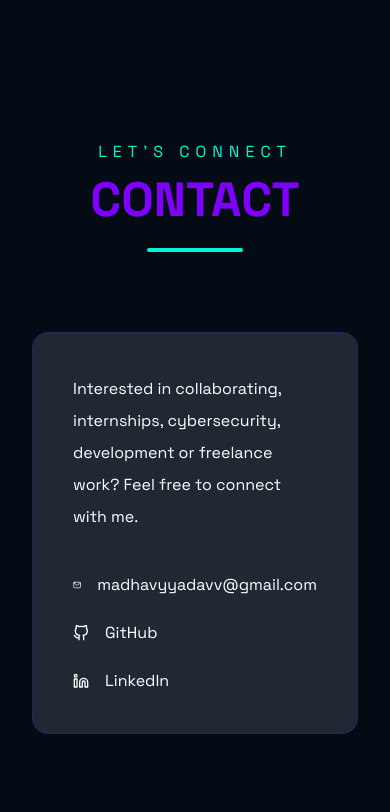
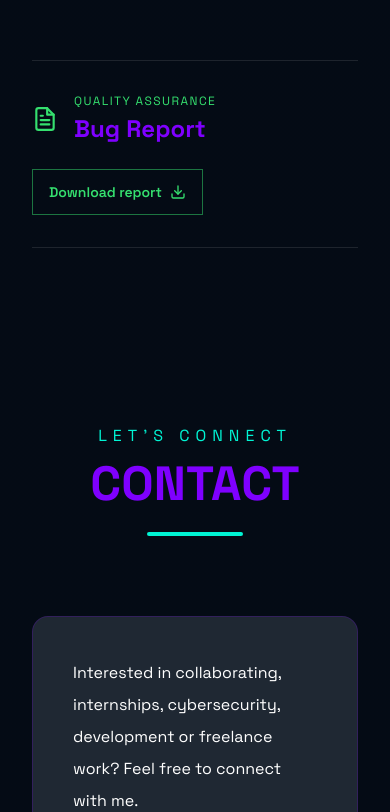
Before and after one commit to phionex-ha21/Portfolio, a React app: page / in a window 390 px wide. Shown: the part 7545-8357 px from the top of the page. Built offline with nearby package versions, Linux system fonts and the light colour scheme; the HTML template or start-up script is replaced by a standard one.

Commit message:
Add bug report section

```diff
--- a/src/App.jsx
+++ b/src/App.jsx
@@ -7,6 +7,7 @@ import Experience from "./components/Experience";
 import Projects from "./components/Projects";
 import Contact from "./components/Contact";
 import Footer from "./components/Footer";
+import BugReport from "./components/BugReport";
 
 function App() {
   return (
@@ -37,6 +38,10 @@ function App() {
             <Experience />
           </section>
 
+          <section id="bug-report">
+            <BugReport />
+          </section>
+
           <section id="contact">
             <Contact />
           </section>
--- /dev/null
+++ b/src/components/BugReport.jsx
@@ -0,0 +1,28 @@
+import { FiDownload, FiFileText } from "react-icons/fi";
+
+export default function BugReport() {
+  return (
+    <section className="px-8 py-12">
+      <div className="mx-auto flex max-w-7xl flex-col gap-6 border-y border-white/10 py-8 sm:flex-row sm:items-center sm:justify-between">
+        <div className="flex items-center gap-4">
+          <FiFileText className="shrink-0 text-[#35E06F]" size={26} />
+          <div>
+            <p className="mb-1 text-xs uppercase tracking-[0.12em] text-[#35E06F]">
+              Quality Assurance
+            </p>
+            <h2 className="text-2xl font-bold text-primary">Bug Report</h2>
+          </div>
+        </div>
+
+        <a
+          href="/BUG%20REPORT.pdf"
+          download
+          className="inline-flex w-fit items-center gap-2 border border-[#35E06F]/50 px-4 py-3 text-sm font-semibold text-[#35E06F] transition hover:bg-[#35E06F] hover:text-[#050b14]"
+        >
+          Download report
+          <FiDownload size={16} />
+        </a>
+      </div>
+    </section>
+  );
+}
--- a/src/components/Navbar.jsx
+++ b/src/components/Navbar.jsx
@@ -7,6 +7,7 @@ const links = [
   { name: "Skills", id: "skills" },
   { name: "Projects", id: "projects" },
   { name: "Experience", id: "experience" },
+  { name: "Bug Report", id: "bug-report" },
   { name: "Contact", id: "contact" },
 ];
 
@@ -49,7 +50,7 @@ export default function Navbar() {
           </h1>
         </div>
 
-        <nav className="hidden md:flex items-center justify-center gap-8 text-[0.76rem] uppercase tracking-[0.02em] text-white/80">
+        <nav className="hidden md:flex items-center justify-center gap-3 text-[0.7rem] uppercase tracking-[0.02em] text-white/80 xl:gap-6 xl:text-[0.76rem]">
           {links.map((item) => (
             <button
               key={item.id}
```
Also changed, not shown: 1 other file (tests, documents, lock files or other folders).
